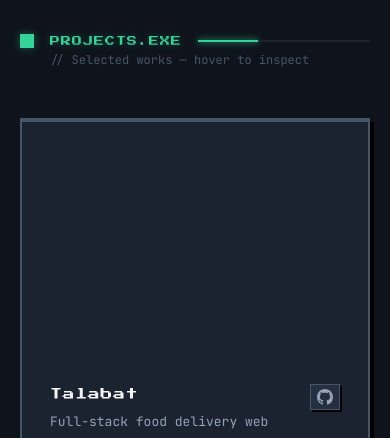
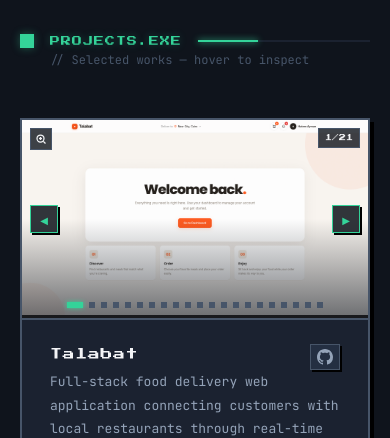
Before and after one commit to hatemabd-elkarim/My-Portfolio, a React (Vite) app: page / in a window 390 px wide. Shown: the part 1400-1838 px from the top of the page. Built offline with nearby package versions, Linux system fonts and the light colour scheme; the HTML template or start-up script is replaced by a standard one.

Commit message:
fix: images view for mobile screens

```diff
--- a/src/index.css
+++ b/src/index.css
@@ -181,10 +181,19 @@
   .proj-card-row {
     flex-direction: column;
   }
+
   .proj-card-media {
-    flex: 1 1 auto;
+    flex: none;
+    width: 100%;
     max-width: 100%;
-    min-height: 240px;
+    height: 240px;
+    min-height: 0;
+  }
+}
+
+@media (max-width: 640px) {
+  .proj-card-media {
+    height: 200px;
   }
 }
 
```
